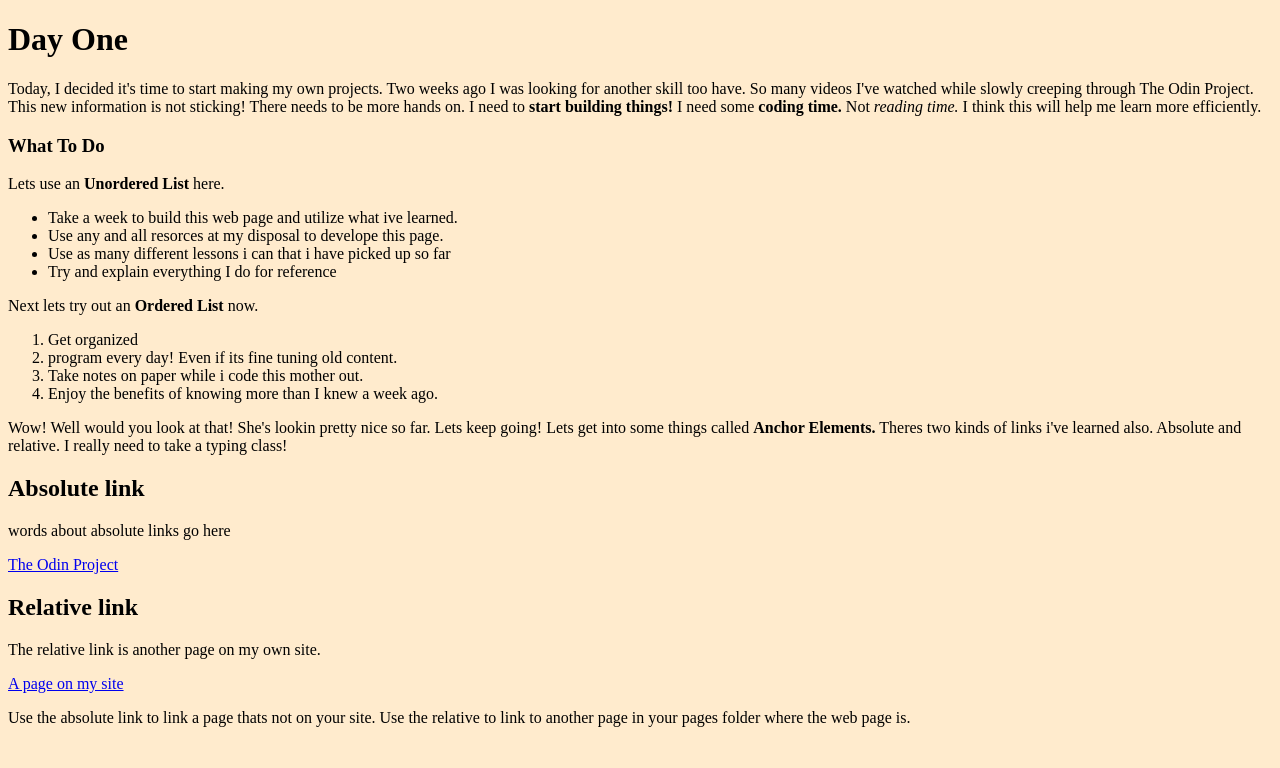
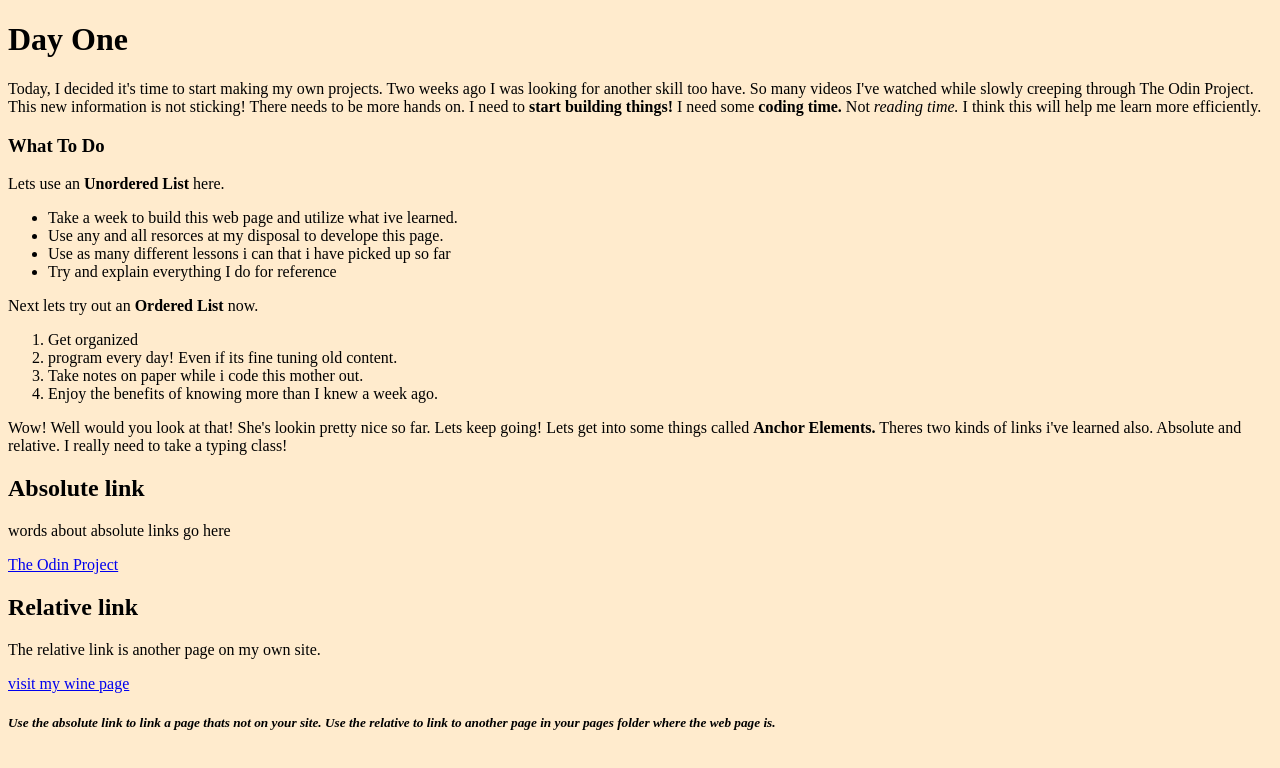
Before and after one commit to stevegrebs/grebsrepo, a plain HTML site: page index.html in a window 1280 px wide. Drawn offline with Linux system fonts and the light colour scheme.

Commit message:
Made a wine page with picture

```diff
--- a/index.html
+++ b/index.html
@@ -42,10 +42,13 @@
         <h2>Relative link</h2>
         <p>
             The relative link is another page on my own site.
-        </p><!-- i need to change this -->
-           <a href="pages/about.html">A page on my site</a>
+        </p>
+
+        <!-- Changed to a wine page with pictures -->
+
+           <a href="pages/about.html">visit my wine page</a>
         <p>
-            Use the absolute link to link a page thats not on your site. Use the relative to link to another page in your pages folder where the web page is.
+            <h5><em>Use the absolute link to link a page thats not on your site. Use the relative to link to another page in your pages folder where the web page is.</em></h5>
         </p>
 
 
```
Also changed, not shown: pages/about.html (+2 -1 lines), pictures/wine.jpg (added).
